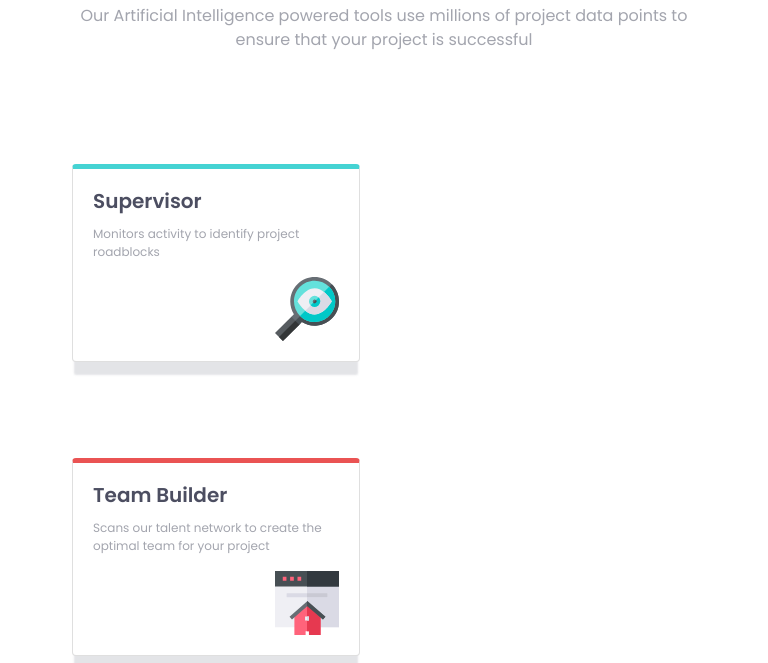
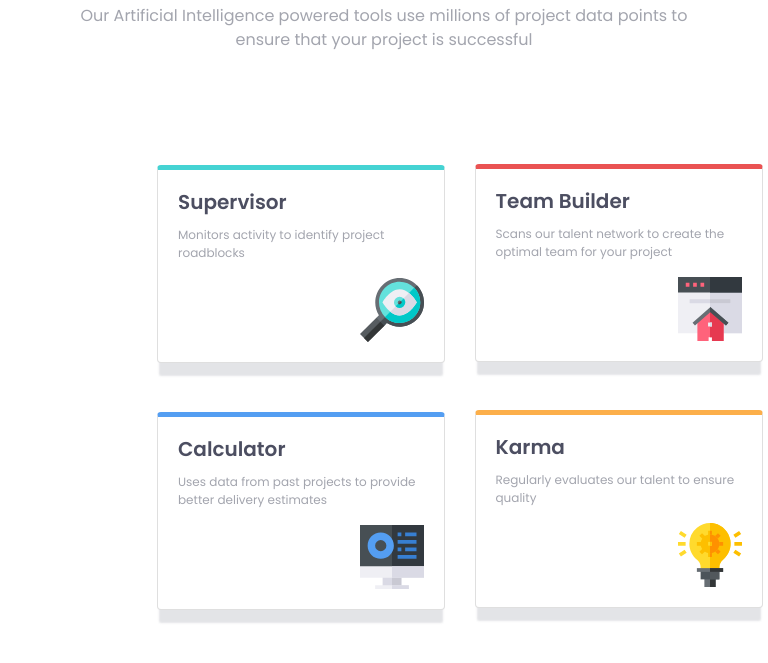
Before and after one commit to vieiramanda11/four-card-feature-section, a plain HTML site: page index.html in a window 768 px wide. Shown: the part 137-800 px from the top of the page. Drawn offline with nearby package versions, Linux system fonts and the light colour scheme.

Commit message:
finishing responsiveness

```diff
--- a/index.html
+++ b/index.html
@@ -24,8 +24,8 @@
 		</div>
   </header>
   <div class="container">
-    <div class="row align-items-center">
-      <div class="col-xl-4 p-5">
+    <div class="row align-items-center main-row">
+      <div class="col-lg-4 p-5 col-md-6 col-superviser">
         <div class="card card-cyan box-shadow" style="width: 18rem;">
           <div class="card-body">
             <h5 class="card-title bold">Supervisor</h5>
@@ -34,7 +34,7 @@
           </div>
         </div>
       </div>
-      <div class="col-xl-4 p-5">
+      <div class="col-lg-4 p-5 col-md-6 col-duplicate">
         <div class="card card-red box-shadow" style="width: 18rem;">
           <div class="card-body">
             <h5 class="card-title bold">Team Builder</h5>
@@ -50,7 +50,7 @@
           </div>
         </div>
       </div>
-      <div class="col-xl-4 p-5">
+      <div class="col-lg-4 col-md-6 p-5 col-calculator">
         <div class="card card-blue box-shadow" style="width: 18rem;">
           <div class="card-body">
             <h5 class="card-title bold">Calculator</h5>
--- a/style.css
+++ b/style.css
@@ -52,3 +52,26 @@ body {
 .card-text {
   font-size: 12px;
 }
+
+@media (min-width: 768px) and (max-width: 992px) {
+
+  .col-superviser {
+   position: relative;
+   top: -122px;
+  }
+
+  .col-calculator {
+    position: relative;
+    top: -292px;
+  }
+}
+
+@media (max-width: 768px) {
+  .col-duplicate {
+    padding: 0;
+  }
+
+  .main-row {
+    margin-left: 70px;
+  }
+}
```
